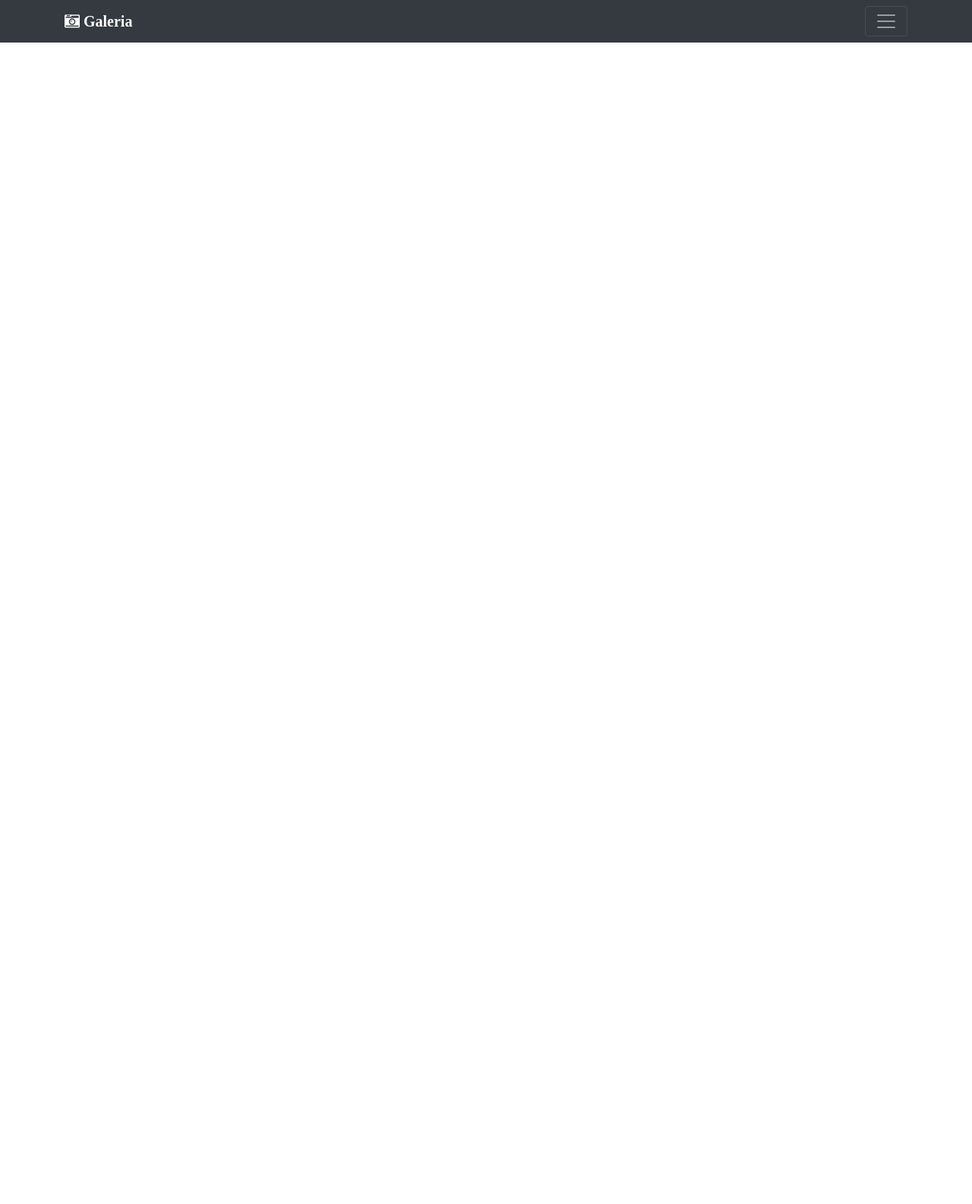
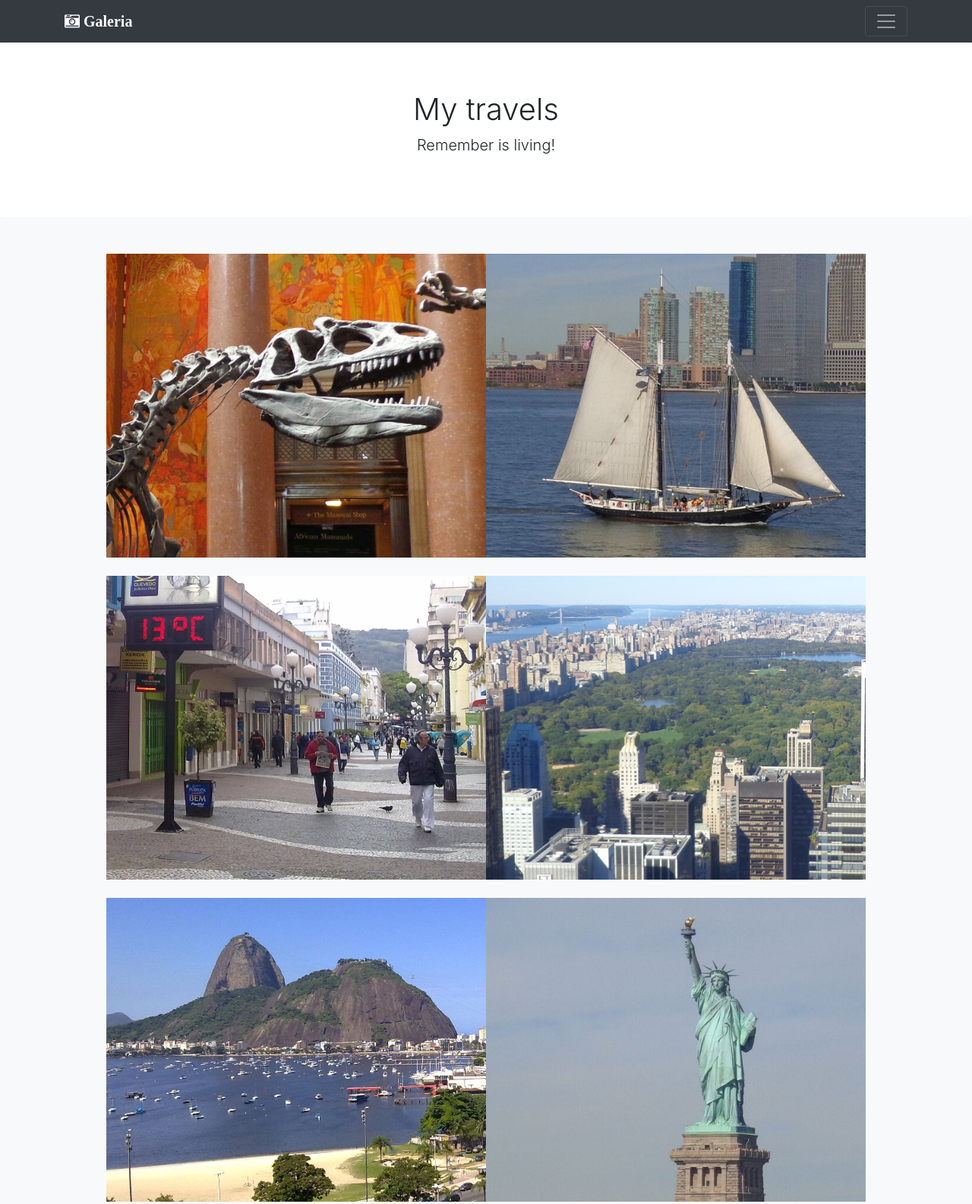
Before and after one commit to VitorHugoTeixeira/gallery, a website built with webpack: page src/index.html in a window 1280 px wide. Shown: the whole page at 76% size. Before the commit the page ends 800 px from the top, so only its background shows below. Built offline with nearby package versions, Linux system fonts and the light colour scheme; files whose address does not match are found by name.

Commit message:
Layout of gallery page is complete

```diff
--- a/src/index.html
+++ b/src/index.html
@@ -11,6 +11,7 @@
 
 <body>
     <header wm-include="/pages/template/header.html"></header>
+    <main class="bg-light" wm-include="/pages/gallery/gallery.html"></main>
 
     <script src="app.js"></script>
 </body>
--- /dev/null
+++ b/src/pages/gallery/gallery.html
@@ -0,0 +1,23 @@
+<div wm-include="/pages/gallery/galleryHeader.html"></div>
+<div class="container mt-5">
+    <div class="row d-flex justify-content-center">
+        <div class="col-12-col-md-6-col-lg-3">
+            <img src="/imgs/ny1.png" alt="" wm-city="Nova York" class="img-fluid mb-4">
+        </div>
+        <div class="col-12-col-md-6-col-lg-3">
+            <img src="/imgs/ny2.png" alt="" wm-city="Nova York" class="img-fluid mb-4">
+        </div>
+        <div class="col-12-col-md-6-col-lg-3">
+            <img src="/imgs/floripa1.png" alt="" wm-city="Florianópolis" class="img-fluid mb-4">
+        </div>
+        <div class="col-12-col-md-6-col-lg-3">
+            <img src="/imgs/ny3.png" alt="" wm-city="Nova York" class="img-fluid mb-4">
+        </div>
+        <div class="col-12-col-md-6-col-lg-3">
+            <img src="/imgs/rj1.png" alt="" wm-city="Rio de Janeiro" class="img-fluid mb-4">
+        </div>
+        <div class="col-12-col-md-6-col-lg-3">
+            <img src="/imgs/ny4.png" alt="" wm-city="Nova York" class="img-fluid mb-4">
+        </div>
+    </div>
+</div>
--- /dev/null
+++ b/src/pages/gallery/galleryHeader.html
@@ -0,0 +1,6 @@
+<section class="jumbotron text-center">
+    <div class="container">
+        <h1 class="jumbotron-heading">My travels</h1>
+        <p class="lead tex-muted">Remember is living!</p>
+    </div>
+</section>
--- a/src/scss/custom.scss
+++ b/src/scss/custom.scss
@@ -6,3 +6,12 @@
 .iconSocialMedia:hover{
     color: #aaa9a9;
 }
+
+.jumbotron{
+    background-color: #fff;
+    margin: 0;
+}
+
+.jumbotron .jumbotron-heading{
+    font-weight: 300;
+}
```
